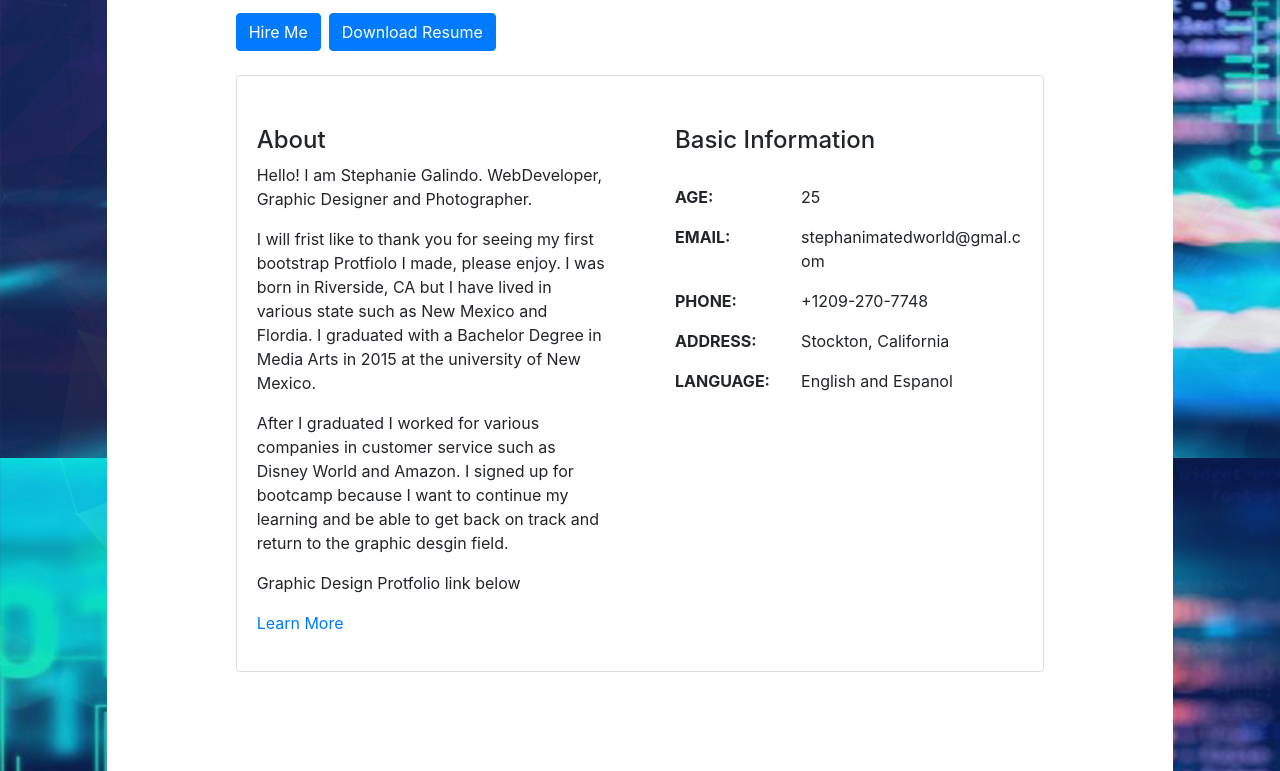
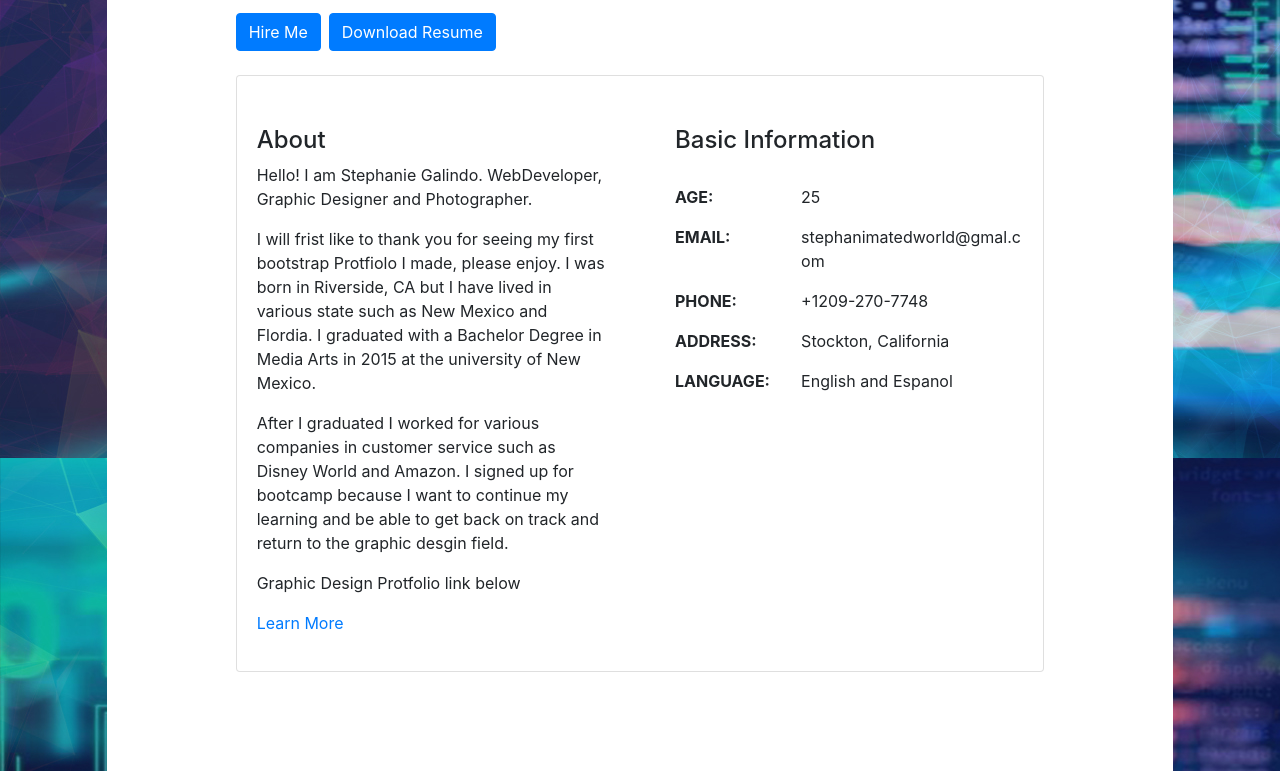
Before and after one commit to StephanieGalindo10/Bootstrap-Portfolio, a plain HTML site: page index.html in a window 1280 px wide. Shown: the part 622-1393 px from the top of the page. Drawn offline with nearby package versions, Linux system fonts and the light colour scheme.

Commit message:
change wall paper

```diff
--- a/style.css
+++ b/style.css
@@ -27,7 +27,7 @@
 }
 body{
   color: #777;
-    background-image: url("images/example.jpg");
+    background-image: url("images/codingwall.jpg");
     margin-bottom: 50px;
     min-height: calc(100vh - 70px);
     padding-bottom: 120px;
```
